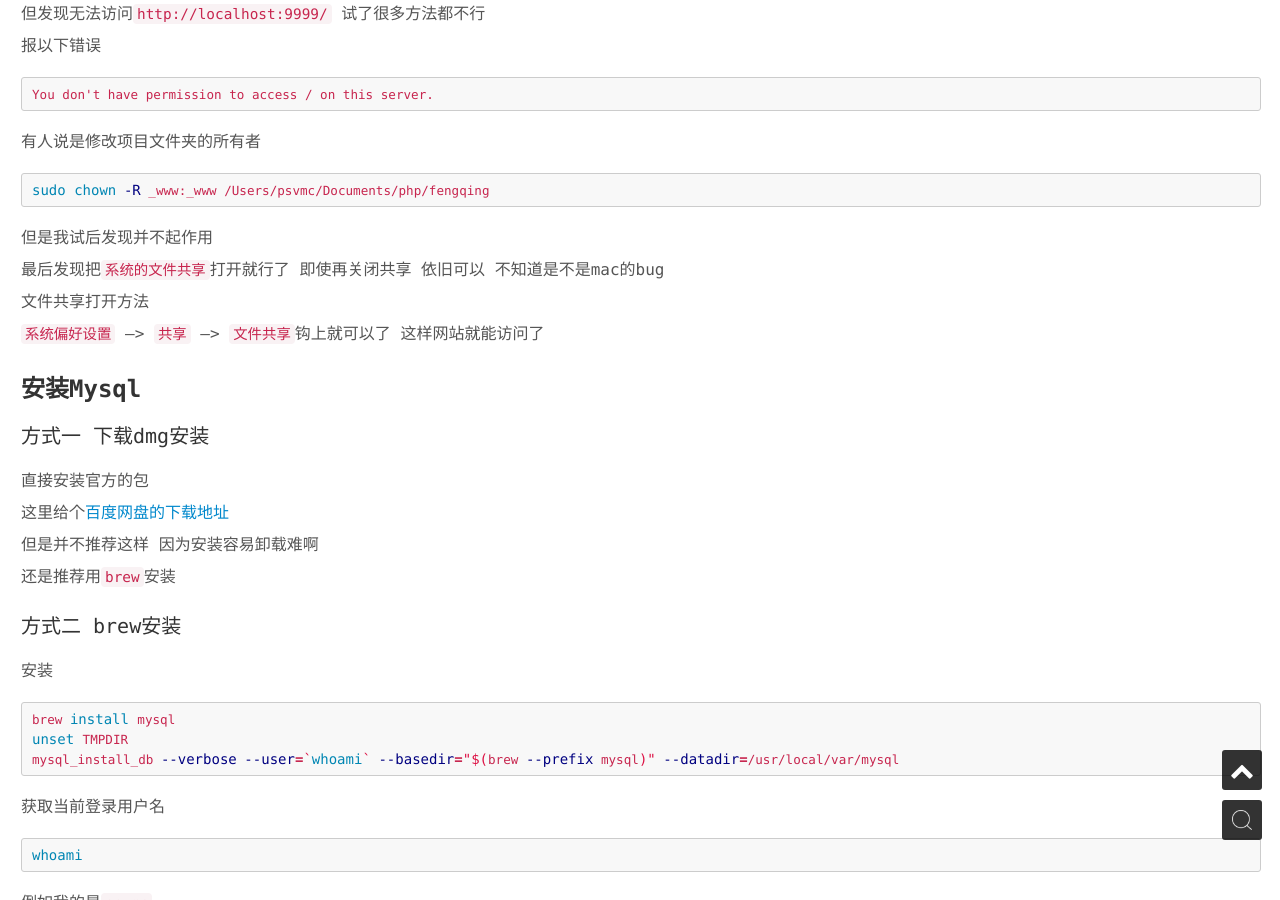
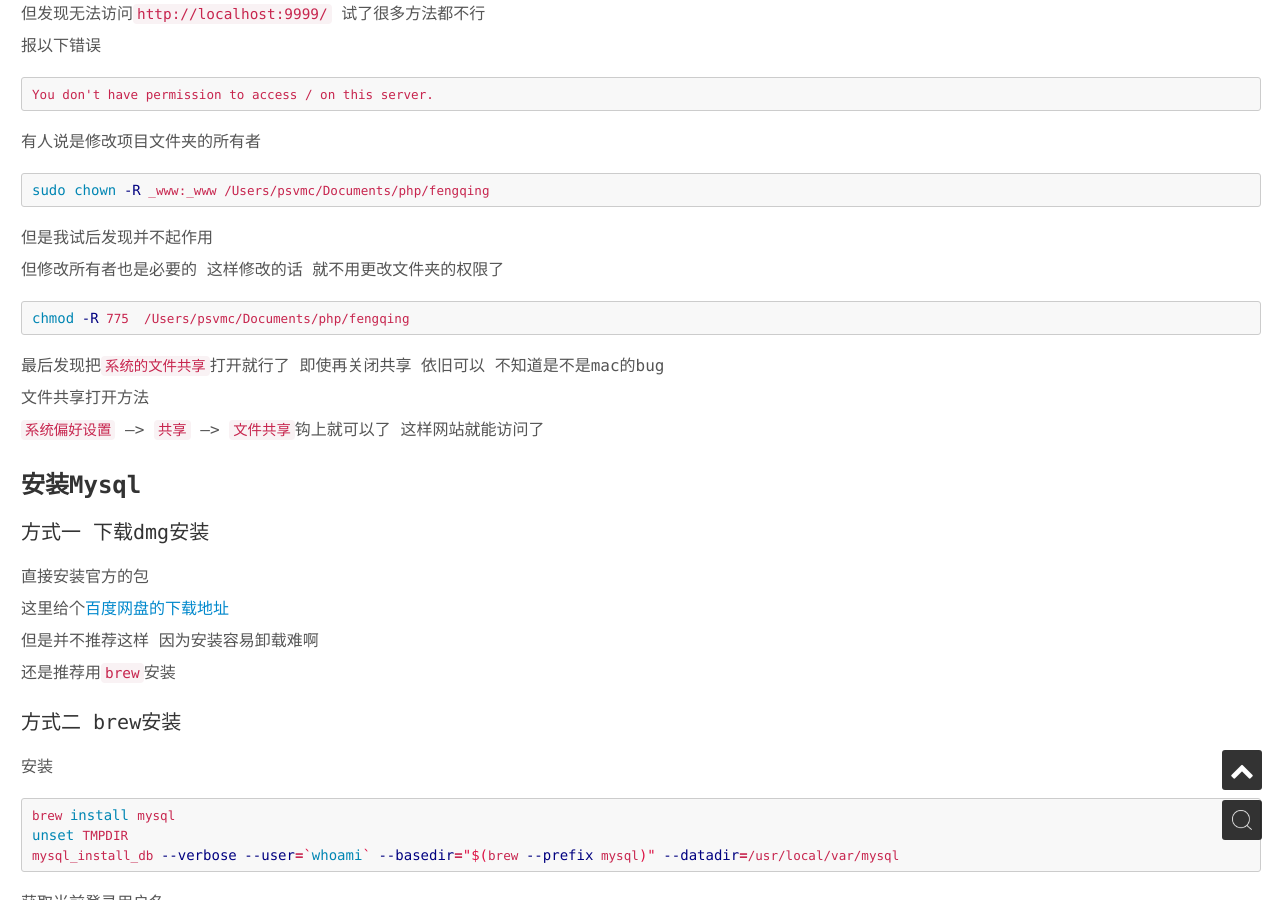
Before and after one commit to psvmc/myblog_jekyll, a Jekyll site: the page built from _posts/2016-05-13-mac-brew.md, in a window 1280 px wide and 900 px high, scrolled down 8887 px. Built offline with Jekyll 4.4.1, drawn with Linux system fonts in a browser that asks for light colours; nearby versions of some CDN libraries.

Commit message:
文章更新

````diff
--- a/_posts/2016-05-13-mac-brew.md
+++ b/_posts/2016-05-13-mac-brew.md
@@ -410,6 +410,12 @@ sudo chown -R _www:_www /Users/psvmc/Documents/php/fengqing
 
 但是我试后发现并不起作用
 
+但修改所有者也是必要的 这样修改的话 就不用更改文件夹的权限了
+
+```bash
+chmod -R 775  /Users/psvmc/Documents/php/fengqing
+```
+
 最后发现把`系统的文件共享`打开就行了  即使再关闭共享 依旧可以 不知道是不是mac的bug
 
 文件共享打开方法
````
